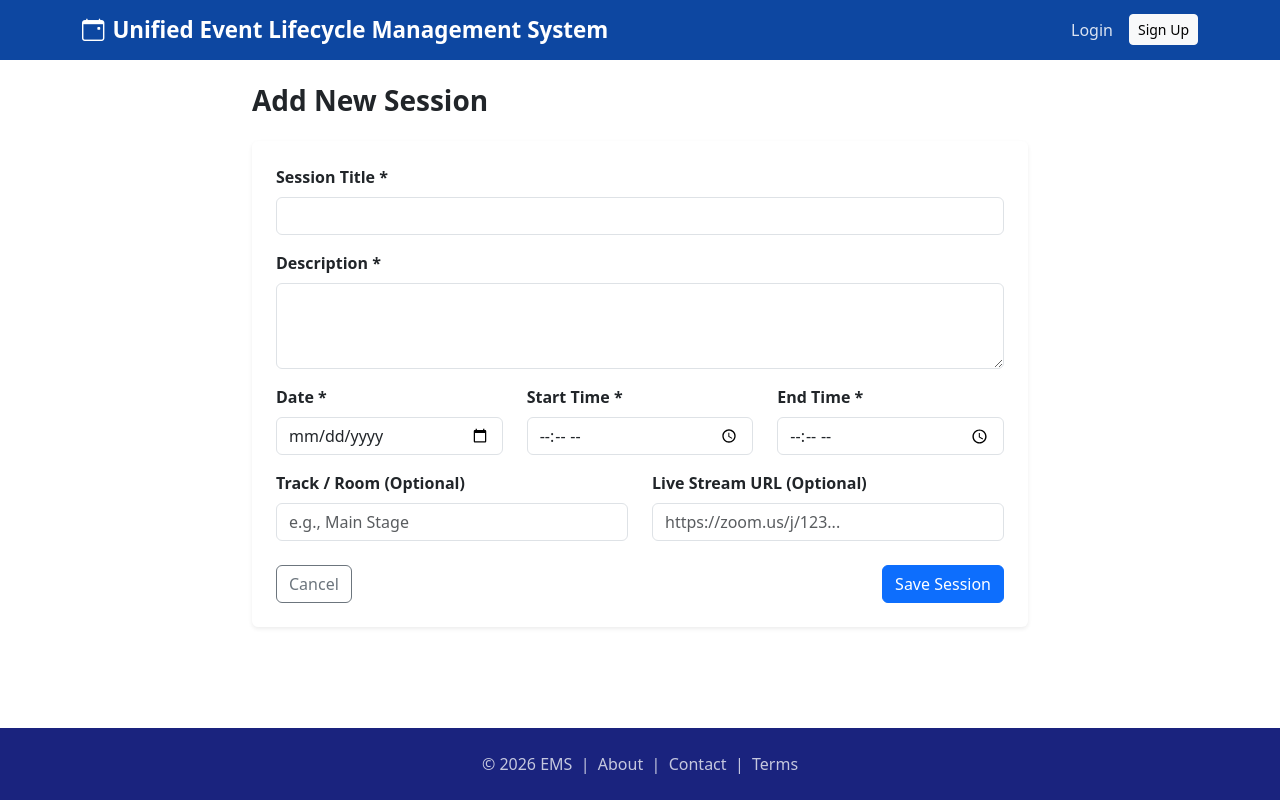
After one commit to Abdularfath/event-management-system, a Flask app: template templates/organizer/sessions/form.html in a window 1280 px wide. The commit adds this page. Run offline with Flask 3, Linux system fonts and the light colour scheme; the template is opened without the code that fills it, so the values that code supplies are empty; some libraries are stand-ins or nearby versions.

Commit message:
Day 14: Session CRUD architecture

```diff
--- a/app.py
+++ b/app.py
@@ -31,6 +31,7 @@ from app.routes.tickets import tickets_bp
 from app.routes.checkin import checkin_bp
 from app.routes.registration import registration_bp
 from app.routes.payment import payment_bp
+from app.routes.sessions import sessions_bp
 
 app.register_blueprint(test_bp)
 app.register_blueprint(auth_bp)
@@ -44,6 +45,7 @@ app.register_blueprint(tickets_bp)
 app.register_blueprint(checkin_bp)
 app.register_blueprint(registration_bp)
 app.register_blueprint(payment_bp)
+app.register_blueprint(sessions_bp)
 
 csrf.exempt(checkin_bp)
  # scanner JS sends token in header, not form
--- a/templates/base.html
+++ b/templates/base.html
@@ -27,7 +27,7 @@
     <div class="container">
       {# Brand / Logo #}
       <a class="navbar-brand" href="{{ url_for('public.index') }}">
-        <i class="bi bi-calendar-event me-2"></i>EMS
+        <i class="bi bi-calendar-event me-2"></i>Unified Event Lifecycle Management System
       </a>
 
       {# Mobile hamburger button #}
@@ -67,11 +67,13 @@
               </a></li>
             {% endif %}
 
-            {# Attendee / all logged-in users #}
+                        {# Attendee links #}
+            {% if session.get('role') == 'attendee' %}
             <li class="nav-item">
               <a class="nav-link" href="{{ url_for('attendee.my_events') }}">
-                <i class="bi bi-ticket-perforated me-1"></i>My Events
+                <i class="bi bi-ticket-perforated me-1"></i>My Tickets
               </a></li>
+            {% endif %}
 
             {# User dropdown #}
             <li class="nav-item dropdown">
--- a/templates/organizer/events/list.html
+++ b/templates/organizer/events/list.html
@@ -67,6 +67,11 @@
          class="btn btn-sm btn-outline-dark">
          <i class="bi bi-qr-code-scan me-1"></i>Scanner
         </a>
+
+        <a href="{{ url_for('sessions.list_sessions', event_id=event.id) }}"
+        class="btn btn-sm btn-outline-success">
+        <i class="bi bi-calendar-event me-1"></i>Agenda
+      </a>
         {% endif %}
 
         {% if event.status == 'draft' %}
--- /dev/null
+++ b/templates/organizer/sessions/form.html
@@ -0,0 +1,57 @@
+{% extends 'base.html' %}
+{% block title %}Add Session{% endblock %}
+
+{% block content %}
+<div class="container py-4" style="max-width: 800px;">
+    <h3 class="fw-bold mb-4">Add New Session</h3>
+
+    <div class="card shadow-sm border-0">
+        <div class="card-body p-4">
+            <form method="POST">
+                <input type="hidden" name="csrf_token" value="{{ csrf_token() }}"/>
+
+                <div class="mb-3">
+                    <label class="form-label fw-bold">Session Title *</label>
+                    <input type="text" name="title" class="form-control" required>
+                </div>
+
+                <div class="mb-3">
+                    <label class="form-label fw-bold">Description *</label>
+                    <textarea name="description" class="form-control" rows="3" required></textarea>
+                </div>
+
+                <div class="row mb-3">
+                    <div class="col-md-4">
+                        <label class="form-label fw-bold">Date *</label>
+                        <input type="date" name="date" class="form-control" required>
+                    </div>
+                    <div class="col-md-4">
+                        <label class="form-label fw-bold">Start Time *</label>
+                        <input type="time" name="start_time" class="form-control" required>
+                    </div>
+                    <div class="col-md-4">
+                        <label class="form-label fw-bold">End Time *</label>
+                        <input type="time" name="end_time" class="form-control" required>
+                    </div>
+                </div>
+
+                <div class="row mb-4">
+                    <div class="col-md-6">
+                        <label class="form-label fw-bold">Track / Room (Optional)</label>
+                        <input type="text" name="track" class="form-control" placeholder="e.g., Main Stage">
+                    </div>
+                    <div class="col-md-6">
+                        <label class="form-label fw-bold">Live Stream URL (Optional)</label>
+                        <input type="url" name="stream_url" class="form-control" placeholder="https://zoom.us/j/123...">
+                    </div>
+                </div>
+
+                <div class="d-flex justify-content-between">
+                    <a href="{{ url_for('sessions.list_sessions', event_id=event_id) }}" class="btn btn-outline-secondary">Cancel</a>
+                    <button type="submit" class="btn btn-primary">Save Session</button>
+                </div>
+            </form>
+        </div>
+    </div>
+</div>
+{% endblock %}
```
Also changed, not shown: app/routes/sessions.py (added, +61 -0 lines), templates/organizer/sessions/list.html (added, +51 -0 lines).
